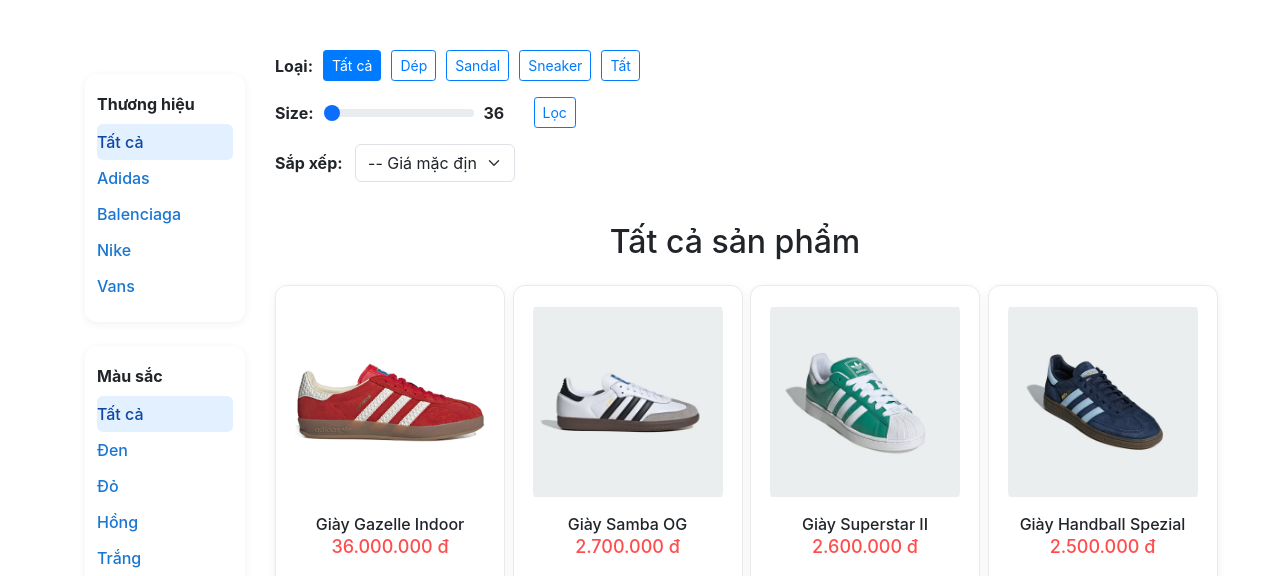
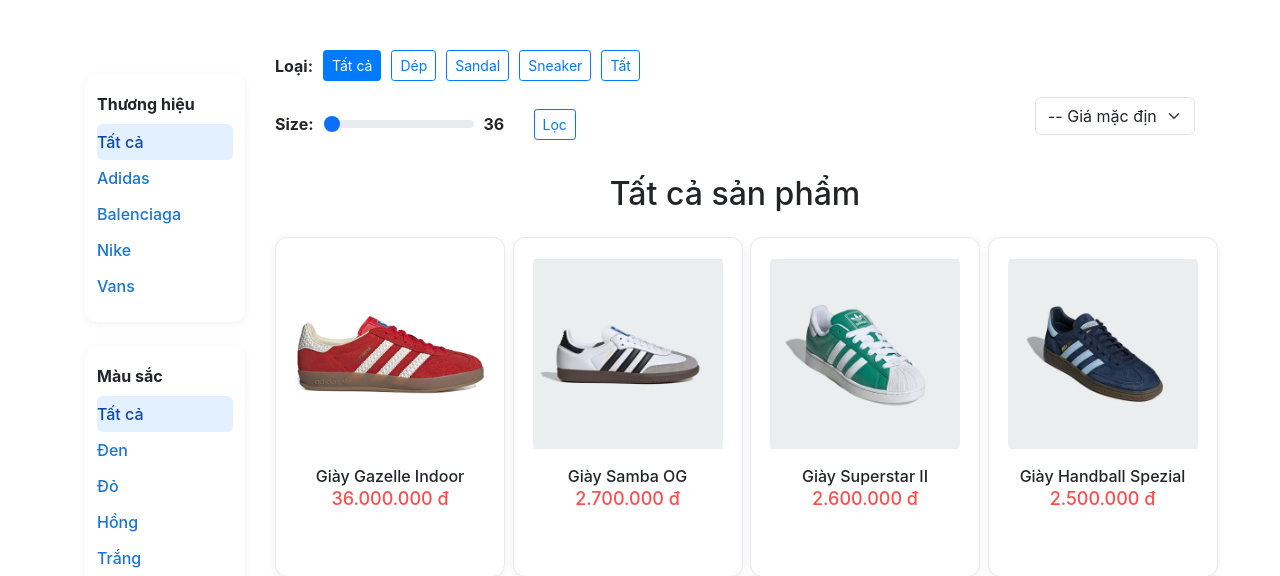
Before and after one commit to Chitai-maker/quanlybangiay, a PHP site: page /danhmuc.php in a window 1280 px wide. Shown: the part 79-655 px from the top of the page. Run offline with PHP 8.4, Linux system fonts and the light colour scheme; data comes from the database, SQL or seed files in the repository.

Commit message:
sửa giao diện

```diff
--- a/shopgiay/danhmuc.php
+++ b/shopgiay/danhmuc.php
@@ -146,7 +146,7 @@ $where = $whereArr ? "WHERE " . implode(" AND ", $whereArr) : "";
                     </a>
                 <?php endwhile; ?>
             </div>
-            <!-- Thanh lọc size đặt ở đây -->
+            <!-- Thanh lọc size -->
             <div class="mb-3 d-flex align-items-center" style="gap:10px;">
                 <span style="font-weight:bold;">Size:</span>
                 <form method="get" id="sizeForm" class="d-flex align-items-center" style="gap:10px; width:100%;">
@@ -184,6 +184,7 @@ $where = $whereArr ? "WHERE " . implode(" AND ", $whereArr) : "";
                             ?>
                         </div>
                     </div>
+
                     <script>
                         // Map PHP array to JS
                         const sizeMap = <?= json_encode($size_map) ?>;
@@ -194,21 +195,21 @@ $where = $whereArr ? "WHERE " . implode(" AND ", $whereArr) : "";
                         });
                     </script>
                 </form>
-            </div>
-            <!-- Thêm vào phía trên <h2 class="text-center mt-4">Tất cả sản phẩm</h2> -->
-            <form method="get" class="d-inline-block mb-3" id="sortForm">
+                  <form method="get" class="d-inline-block mb-3" id="sortForm">
                 <!-- Giữ các tham số lọc khác -->
                 <?php if($mathuonghieu): ?><input type="hidden" name="mathuonghieu" value="<?= $mathuonghieu ?>"><?php endif; ?>
                 <?php if($masize): ?><input type="hidden" name="masize" value="<?= $masize ?>"><?php endif; ?>
                 <?php if($mamaugiay): ?><input type="hidden" name="mamaugiay" value="<?= $mamaugiay ?>"><?php endif; ?>
                 <?php if($maloaigiay): ?><input type="hidden" name="maloaigiay" value="<?= $maloaigiay ?>"><?php endif; ?>
-                <label for="sort_price" class="me-2 fw-bold">Sắp xếp:</label>
+
                 <select name="sort_price" id="sort_price" class="form-select d-inline-block" style="width:160px;display:inline-block;">
                     <option value="">-- Giá mặc định --</option>
                     <option value="asc" <?= (isset($_GET['sort_price']) && $_GET['sort_price']=='asc') ? 'selected' : '' ?>>Giá từ thấp đến cao</option>
                     <option value="desc" <?= (isset($_GET['sort_price']) && $_GET['sort_price']=='desc') ? 'selected' : '' ?>>Giá từ cao đến thấp</option>
                 </select>
             </form>
+            </div>
+            <!-- Thêm vào phía trên <h2 class="text-center mt-4">Tất cả sản phẩm</h2> -->
             <script>
             document.getElementById('sort_price').onchange = function() {
                 document.getElementById('sortForm').submit();
```
